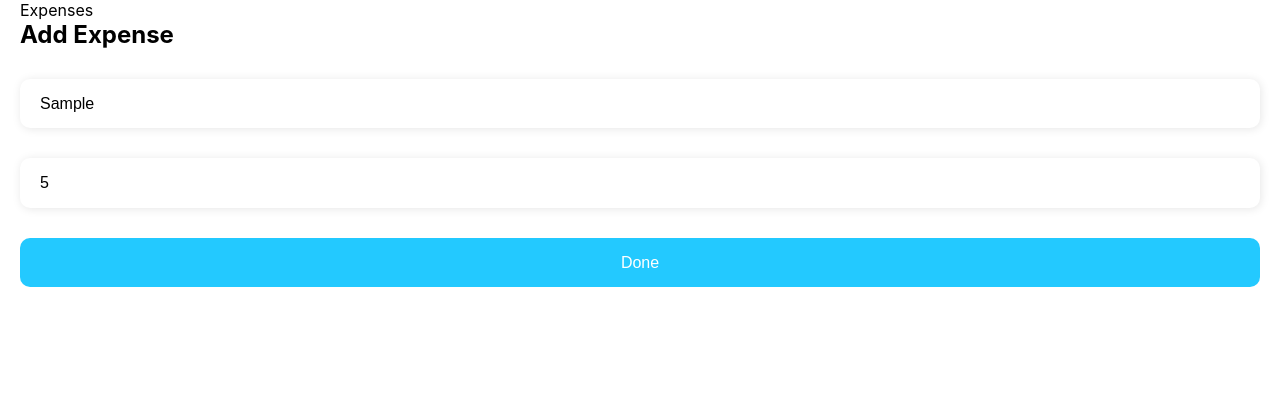
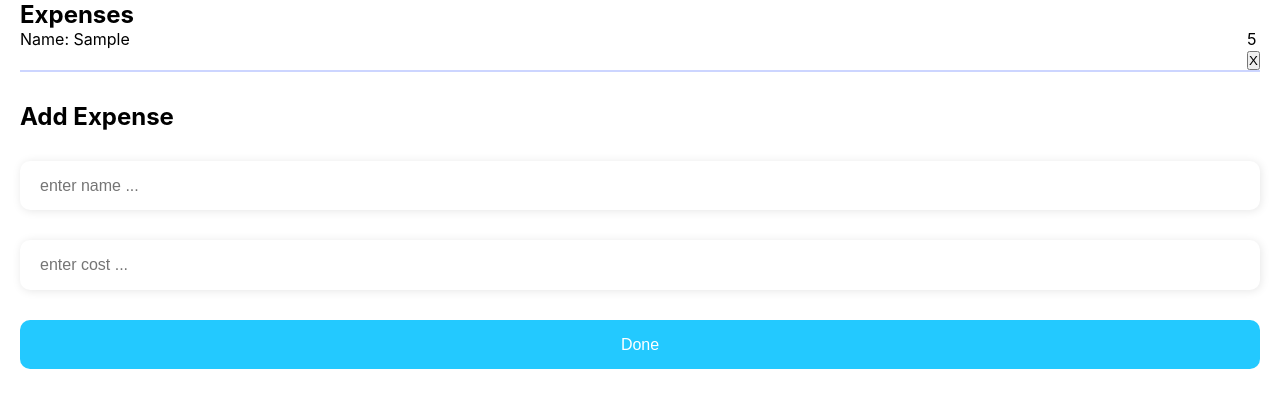
Before and after one commit to Andruha99/react-budget-app, a React (Create React App) app: page / in a window 1280 px wide. Both pictures are taken after typing "Sample", "5" into the empty fields and a click on the button "Done". Shown: the top 408 px of the page. Built offline with nearby package versions, Linux system fonts and the light colour scheme.

Commit message:
feat (p-4): add expenses part

```diff
--- a/package.json
+++ b/package.json
@@ -11,12 +11,14 @@
     "@types/react": "^18.0.35",
     "@types/react-dom": "^18.0.11",
     "@types/styled-components": "^5.1.26",
+    "@types/uuid": "^9.0.1",
     "react": "^18.2.0",
     "react-dom": "^18.2.0",
     "react-hook-form": "^7.43.9",
     "react-scripts": "5.0.1",
     "styled-components": "^5.3.9",
     "typescript": "^4.9.5",
+    "uuid": "^9.0.0",
     "web-vitals": "^2.1.4"
   },
   "scripts": {
--- a/src/App.tsx
+++ b/src/App.tsx
@@ -1,12 +1,13 @@
 import React from "react"
 import { Form } from "./components/Form/Form"
 import { Expenses } from "./components/Expenses/Expenses"
+import { Wrapper } from "./ui/base"
 
 export const App = () => {
   return (
-    <div>
+    <Wrapper>
       <Expenses />
       <Form />
-    </div>
+    </Wrapper>
   )
 }
--- /dev/null
+++ b/src/components/Badge/Badge.tsx
@@ -0,0 +1,12 @@
+import React from "react"
+import { useExpensesContext } from "../../context/ExensesContext/ExpensesContext"
+
+interface BadgeProps {
+    cost: string;
+}
+
+export const Badge = ({cost}: BadgeProps) => {
+    return (
+        <div>{cost}</div>
+    )
+}
--- a/src/components/Expenses/Expenses.tsx
+++ b/src/components/Expenses/Expenses.tsx
@@ -1,7 +1,11 @@
-import React from 'react'
+import React from "react"
+import { ExpensesList } from "../ExpensesList/ExpensesList"
 
 export const Expenses = () => {
   return (
-    <div>Expenses</div>
+    <div>
+      <h2>Expenses</h2>
+      <ExpensesList />
+    </div>
   )
 }
--- a/src/components/ExpensesItem/ExpensesItem.tsx
+++ b/src/components/ExpensesItem/ExpensesItem.tsx
@@ -1,9 +1,23 @@
-import React from 'react'
-import { useExpensesContext } from '../../context/ExensesContext/ExpensesContext'
+import React from "react";
+import { useExpensesContext } from "../../context/ExensesContext/ExpensesContext";
+import { Expense } from "../../types";
+import { Badge } from "../Badge/Badge";
+import { ExpensesItemWrapper } from "./styles";
 
-export const ExpensesItem = () => {
+interface ExpenseItemProps {
+    expense: Expense;
+}
+
+export const ExpensesItem = ({ expense }: ExpenseItemProps) => {
     const { deleteExpense } = useExpensesContext();
     return (
-        <div>ExpensesItem</div>
+        <ExpensesItemWrapper>
+            <p>Name: {expense.name}</p>
+            <div>
+                <Badge cost={expense.cost} />
+                <button onClick={() => deleteExpense(expense.id)}>X</button>
+            </div>
+
+        </ExpensesItemWrapper>
     )
 }
--- /dev/null
+++ b/src/components/ExpensesItem/styles.ts
@@ -0,0 +1,9 @@
+import styled from "styled-components";
+
+const ExpensesItemWrapper = styled.div`
+  display: flex;
+  justify-content: space-between;
+  border-bottom: 2px solid #CCD5FF;
+`;
+
+export { ExpensesItemWrapper } ;
--- a/src/components/ExpensesList/ExpensesList.tsx
+++ b/src/components/ExpensesList/ExpensesList.tsx
@@ -1,12 +1,13 @@
-import { useExpensesContext } from '../../context/ExensesContext/ExpensesContext'
-import { ExpensesItem } from '../ExpensesItem/ExpensesItem';
+import { useExpensesContext } from "../../context/ExensesContext/ExpensesContext";
+import { ExpensesItem } from "../ExpensesItem/ExpensesItem";
 
 export const ExpensesList = () => {
     const { expenses } = useExpensesContext();
+    console.log(expenses);
     return (
         <div>
             {expenses.map((expense) => {
-                return <ExpensesItem />
+                return <ExpensesItem expense={expense} key={expense.id}/>
             })}
         </div>
     )
--- a/src/components/Form/Form.tsx
+++ b/src/components/Form/Form.tsx
@@ -1,10 +1,12 @@
 import React from "react"
 import { SubmitHandler, useForm } from "react-hook-form"
 import { StyledButton, StyledForm, StyledInput, Title, ErrorMessage } from "./styles";
+import { useExpensesContext } from "../../context/ExensesContext/ExpensesContext";
+import { v4 as uuidv4 } from "uuid";
 
 interface FormValues {
-  enterName: string;
-  enterCost: string;
+  name: string;
+  cost: string;
 };
 
 export const Form = () => {
@@ -16,23 +18,28 @@ export const Form = () => {
     formState: { errors }
   } = useForm<FormValues>({});
 
-  const onSubmit: SubmitHandler<FormValues> = data => console.log(data);
+  const { addExpense } = useExpensesContext();
+
+  const onSubmit: SubmitHandler<FormValues> = (data) => {
+    addExpense({ ...data, id: uuidv4() });
+    reset();
+  };
 
   return (
     <StyledForm onSubmit={handleSubmit(onSubmit)}>
       <Title>Add Expense</Title>
-      <StyledInput placeholder="enter name ..." type="text" {...register("enterName", {
+      <StyledInput placeholder="enter name ..." type="text" {...register("name", {
         required: true,
         maxLength: { value: 15, message: "Max length of goods name is 15 letters"}
       })}/>
-      {errors.enterName && <ErrorMessage>{errors.enterName.message}</ErrorMessage>}
+      {errors.name && <ErrorMessage>{errors.name.message}</ErrorMessage>}
 
-      <StyledInput placeholder="enter cost ..." type="number" {...register("enterCost", {
+      <StyledInput placeholder="enter cost ..." type="number" {...register("cost", {
         required: true,
         valueAsNumber: true,
         maxLength: { value: 5, message: "Max price is 99999"}
       })}/>
-      {errors.enterCost && <ErrorMessage>{errors.enterCost.message}</ErrorMessage>}
+      {errors.cost && <ErrorMessage>{errors.cost.message}</ErrorMessage>}
 
       <StyledButton type="submit">Done</StyledButton>
     </StyledForm>
--- a/src/context/ExensesContext/ExpensesContext.tsx
+++ b/src/context/ExensesContext/ExpensesContext.tsx
@@ -1,10 +1,10 @@
 import { ReactNode, createContext, useContext, useState } from "react";
-import { ExpenseItemProps } from "../../types";
+import { Expense } from "../../types";
 
 interface ExpensesContextState {
-    expenses: ExpenseItemProps[];
-    deleteExpense: (id: number) => void;
-    addExpense: (expense: ExpenseItemProps) => void
+    expenses: Expense[];
+    deleteExpense: (id: string) => void;
+    addExpense: (expense: Expense) => void
 }
 
 interface ExpensesContextProviderProps {
@@ -17,13 +17,13 @@ const useExpensesContextValue = () => {
     const [expensesValue, setExpensesValue] = useState<ExpensesContextState>(() => {
         return {
             expenses: [],
-            deleteExpense: (id: number) => {
+            deleteExpense: (id: string) => {
                 setExpensesValue((context) => ({
                     ...context,
                     expenses: context.expenses.filter((exp) => exp.id !== id),
                 }));
             },
-            addExpense: (expense: ExpenseItemProps) => {
+            addExpense: (expense: Expense) => {
                 setExpensesValue((context) => ({
                     ...context,
                     expenses: [...context.expenses, expense],
@@ -38,5 +38,7 @@ const useExpensesContextValue = () => {
 export const useExpensesContext = () => useContext(ExpensesContext);
 
 export const ExpensesContextProvider = ({ children }: ExpensesContextProviderProps) => {
-    return <ExpensesContext.Provider value={useExpensesContextValue()}>{children}</ExpensesContext.Provider>;
+    return <ExpensesContext.Provider value={useExpensesContextValue()}>
+                {children}
+            </ExpensesContext.Provider>;
 }
--- /dev/null
+++ b/src/ui/base.ts
@@ -0,0 +1,8 @@
+import styled from "styled-components";
+
+const Wrapper = styled.div`
+  display: grid;
+  grid-gap: 30px;
+`;
+
+export { Wrapper } ;
```
Also changed, not shown: src/types/index.ts (+6 -4 lines), 1 other file (tests, documents, lock files or other folders).
